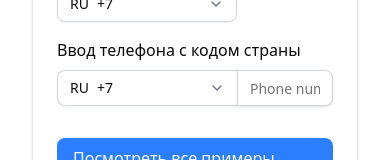
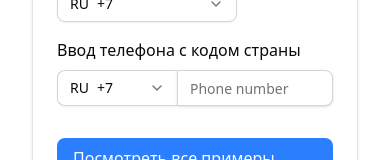
Before and after one commit to AndrewProsyankin/my-nextjs-shadcn, a Next.js app: page / in a window 390 px wide. Shown: the part 877-1037 px from the top of the page. Built offline with nearby package versions, Linux system fonts and the light colour scheme.

Commit message:
feat: add fixed width to country selector in phone input component

```diff
--- a/src/components/country-code-select.tsx
+++ b/src/components/country-code-select.tsx
@@ -110,7 +110,6 @@ export function CountryCodeSelect({
                     className="flex items-center py-2 px-3 cursor-pointer"
                   >
                     <div className="flex items-center gap-2 flex-1">
-                      <span className="text-sm">{country.code}</span>
                       <span>{country.name}</span>
                       <span className="text-gray-500 ml-auto">{country.dialCode}</span>
                     </div>
--- a/src/components/phone-input.tsx
+++ b/src/components/phone-input.tsx
@@ -53,7 +53,8 @@ export function PhoneInput({
         value={selectedCountry}
         onChange={handleCountryChange}
         disabled={disabled}
-        buttonClassName="rounded-r-none border-r-0"
+        className="w-[120px] min-w-[120px]"
+        buttonClassName="rounded-r-none border-r-0 w-full"
       />
       <Input
         type="tel"
```
